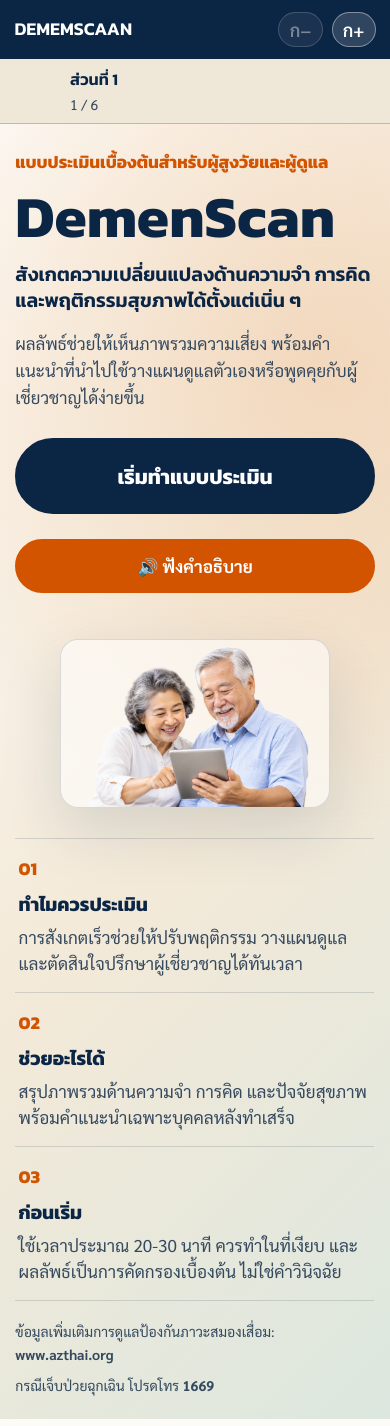
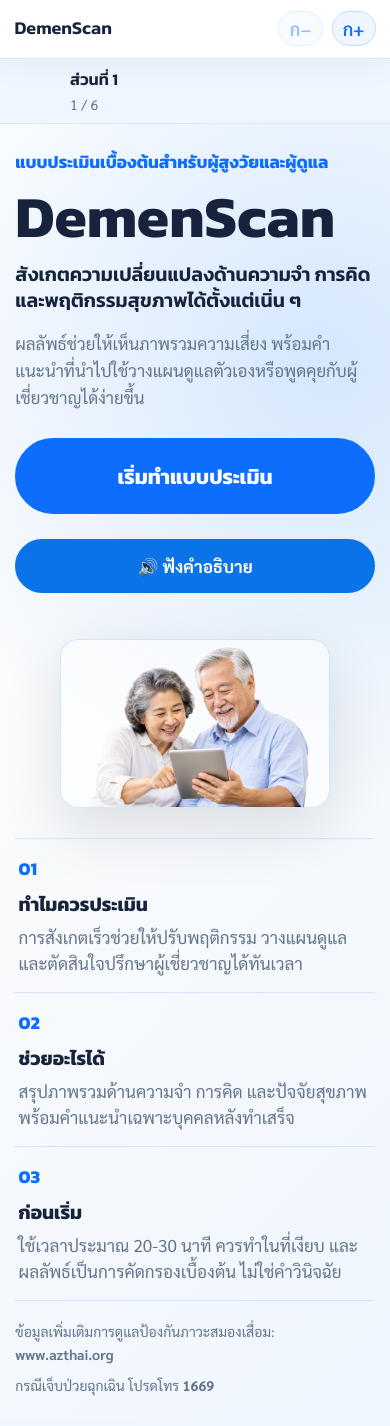
Before and after one commit to Nanomamama/DemenScan, a PHP site: page / in a window 390 px wide. Shown: the top 1426 px of the page. Run offline with PHP 8.4, Linux system fonts and the light colour scheme.

Commit message:
ปรับแต่หน้าเว็บเป็นดทนฟ้า- ขาว

```diff
--- a/index.html
+++ b/index.html
@@ -16,7 +16,7 @@
 
   <!-- แถบเครื่องมือบนสุด: ปรับขนาดตัวอักษร -->
   <header class="topbar">
-    <div class="brand"><span>DEMEMSCAAN</span></div>
+    <div class="brand"><span>DemenScan</span></div>
     <div class="text-size-controls" role="group" aria-label="ปรับขนาดตัวอักษร">
       <button id="font-smaller" class="btn-chip" aria-label="ลดขนาดตัวอักษร">ก−</button>
       <button id="font-larger" class="btn-chip" aria-label="เพิ่มขนาดตัวอักษร">ก+</button>
--- a/style.css
+++ b/style.css
@@ -2,23 +2,26 @@
    DemenScan — Design tokens
    ========================================================== */
 :root {
-  --forest: #0B2545;
-  --forest-dark: #091A33;
-  --sand: #FDFBF7;
-  --sand-deep: #EFE7D7;
-  --marigold: #D35400;
-  --marigold-soft: #E8A96F;
-  --sky: #4C7EA0;
-  --action-primary: #1B4D3E;
-  --action-secondary: #4A4A4A;
-  --action-audio: #D35400;
-  --ink: #0B2545;
-  --ink-soft: #34495E;
-  --leaf-low: #3E7A5C;
-  --leaf-mid: #D98A2B;
-  --leaf-high: #C0562F;
+  --forest: #17233D;
+  --forest-dark: #0F172A;
+  --sand: #F8FAFC;
+  --sand-deep: #EFF6FF;
+  --marigold: #0D6EFD;
+  --marigold-soft: #93C5FD;
+  --sky: #2563EB;
+  --action-primary: #0D6EFD;
+  --action-secondary: #1E293B;
+  --action-audio: #0B73E8;
+  --ink: #1E293B;
+  --ink-soft: #64748B;
+  --leaf-low: #08785C;
+  --leaf-mid: #B7791F;
+  --leaf-high: #D94B4B;
   --card-bg: #FFFFFF;
-  --border-soft: #C7B89C;
+  --border-soft: #DDE7F3;
+  --section-soft: #EFF6FF;
+  --surface-soft: #F3F7FD;
+  --danger-accent: #D94B4B;
 
   --font-display: 'Kanit', 'Sarabun', sans-serif;
   --font-body: 'Sarabun', 'Kanit', sans-serif;
@@ -26,7 +29,7 @@
   --base-size: 18px;
   --radius-lg: 18px;
   --radius-md: 14px;
-  --shadow-card: 0 8px 24px rgba(31, 75, 67, 0.08);
+  --shadow-card: 0 16px 40px rgba(15, 23, 42, 0.08);
 }
 
 * { box-sizing: border-box; }
@@ -36,7 +39,8 @@ html { font-size: var(--base-size); }
 body {
   margin: 0;
   min-height: 100vh;
-  background: var(--sand);
+  background:
+    linear-gradient(180deg, #FFFFFF 0%, #F8FAFC 44%, #EFF6FF 100%);
   color: var(--ink);
   font-family: var(--font-body);
   line-height: 1.6;
@@ -97,8 +101,11 @@ button { font-family: var(--font-body); cursor: pointer; }
   justify-content: space-between;
   min-height: 3.6rem;
   padding: 0.7rem 1.1rem;
-  background: var(--forest);
-  color: white;
+  background: rgba(255, 255, 255, 0.94);
+  color: var(--forest);
+  border-bottom: 1px solid var(--border-soft);
+  box-shadow: 0 10px 30px rgba(15, 23, 42, 0.04);
+  backdrop-filter: blur(12px);
   position: sticky;
   top: 0;
   z-index: 20;
@@ -113,27 +120,27 @@ button { font-family: var(--font-body); cursor: pointer; }
 }
 .text-size-controls { display: flex; gap: 0.5rem; }
 .btn-chip {
-  background: rgba(255,255,255,0.15);
-  color: white;
-  border: 1px solid rgba(255,255,255,0.4);
+  background: var(--section-soft);
+  color: var(--action-primary);
+  border: 1px solid #BFDBFE;
   border-radius: 999px;
   padding: 0.35rem 0.8rem;
   font-size: 1rem;
   font-weight: 600;
   transition: background 0.18s ease, transform 0.18s ease;
 }
-.btn-chip:hover { background: rgba(255,255,255,0.28); transform: translateY(-1px); }
+.btn-chip:hover { background: #DBEAFE; transform: translateY(-1px); }
 .btn-chip:disabled {
   opacity: 0.45;
   cursor: not-allowed;
   transform: none;
 }
 .btn-chip:disabled:hover {
-  background: rgba(255,255,255,0.15);
+  background: var(--section-soft);
   transform: none;
 }
 .btn-chip:focus-visible, button:focus-visible, a:focus-visible {
-  outline: 3px solid var(--marigold);
+  outline: 3px solid rgba(13, 110, 253, 0.32);
   outline-offset: 2px;
 }
 
@@ -143,7 +150,7 @@ button { font-family: var(--font-body); cursor: pointer; }
   align-items: center;
   gap: 0.65rem;
   padding: 0.55rem 1.1rem;
-  background: var(--sand-deep);
+  background: rgba(239, 246, 255, 0.94);
   border-bottom: 1px solid var(--border-soft);
   position: sticky;
   top: 3.6rem;
@@ -285,8 +292,8 @@ button { font-family: var(--font-body); cursor: pointer; }
   justify-content: space-between;
   gap: clamp(1rem, 3vh, 2rem);
   background:
-    radial-gradient(circle at 82% 18%, rgba(232, 169, 111, 0.34), transparent 26rem),
-    linear-gradient(135deg, #FDFBF7 0%, #F3E9D8 54%, #DCE7DF 100%);
+    radial-gradient(circle at 82% 18%, rgba(147, 197, 253, 0.36), transparent 25rem),
+    linear-gradient(135deg, #FFFFFF 0%, #F8FAFC 48%, #EFF6FF 100%);
   overflow: hidden;
 }
 .welcome-hero {
@@ -304,7 +311,7 @@ button { font-family: var(--font-body); cursor: pointer; }
 }
 .welcome-kicker {
   margin: 0 0 0.75rem;
-  color: var(--marigold);
+  color: var(--action-primary);
   font-family: var(--font-display);
   font-size: 0.95rem;
   font-weight: 700;
@@ -365,8 +372,8 @@ button { font-family: var(--font-body); cursor: pointer; }
   border-radius: 24px;
   overflow: hidden;
   background: rgba(255, 255, 255, 0.55);
-  border: 1px solid rgba(11, 37, 69, 0.14);
-  box-shadow: 0 22px 60px rgba(11, 37, 69, 0.13);
+  border: 1px solid rgba(13, 110, 253, 0.16);
+  box-shadow: 0 22px 60px rgba(15, 23, 42, 0.12);
 }
 .welcome-hero-image {
   width: 100%;
@@ -384,8 +391,8 @@ button { font-family: var(--font-body); cursor: pointer; }
   text-align: center;
   color: var(--forest);
   background:
-    linear-gradient(135deg, rgba(255,255,255,0.72), rgba(239,231,215,0.72)),
-    repeating-linear-gradient(135deg, rgba(11,37,69,0.06) 0 1px, transparent 1px 14px);
+    linear-gradient(135deg, rgba(255,255,255,0.80), rgba(239,246,255,0.82)),
+    repeating-linear-gradient(135deg, rgba(13,110,253,0.07) 0 1px, transparent 1px 14px);
 }
 .welcome-image-placeholder span {
   font-size: 3.5rem;
@@ -406,20 +413,20 @@ button { font-family: var(--font-body); cursor: pointer; }
   margin: 0 auto;
   display: grid;
   grid-template-columns: repeat(3, minmax(0, 1fr));
-  border-top: 1px solid rgba(11, 37, 69, 0.14);
-  border-bottom: 1px solid rgba(11, 37, 69, 0.14);
+  border-top: 1px solid rgba(13, 110, 253, 0.14);
+  border-bottom: 1px solid rgba(13, 110, 253, 0.14);
   animation: answer-enter 0.34s ease 120ms both;
 }
 .welcome-info-item {
   padding: 1rem clamp(0.85rem, 2vw, 1.25rem);
 }
 .welcome-info-item + .welcome-info-item {
-  border-left: 1px solid rgba(11, 37, 69, 0.14);
+  border-left: 1px solid rgba(13, 110, 253, 0.14);
 }
 .welcome-info-icon {
   display: inline-flex;
   margin-bottom: 0.35rem;
-  color: var(--marigold);
+  color: var(--action-primary);
   font-family: var(--font-display);
   font-weight: 700;
 }
@@ -463,24 +470,24 @@ button { font-family: var(--font-body); cursor: pointer; }
   transition: background 0.18s ease, border-color 0.18s ease, transform 0.18s ease, box-shadow 0.18s ease;
 }
 .btn-primary {
-  background: var(--forest);
+  background: var(--action-primary);
   color: white;
-  border-color: var(--forest);
+  border-color: var(--action-primary);
 }
-.btn-primary:hover { background: var(--marigold); transform: translateY(-1px); box-shadow: 0 8px 18px rgba(27, 77, 62, 0.16); }
-.btn-primary:disabled { background: #A9B9B4; color: #FFFFFF; cursor: not-allowed; border-color: #A9B9B4; }
+.btn-primary:hover { background: #0B5ED7; transform: translateY(-1px); box-shadow: 0 10px 22px rgba(13, 110, 253, 0.22); }
+.btn-primary:disabled { background: #A8BFDA; color: #FFFFFF; cursor: not-allowed; border-color: #A8BFDA; }
 .btn-primary:disabled:hover {
   box-shadow: none;
   transform: none;
 }
 
 .btn-secondary {
-  background: var(--action-secondary);
-  color: white;
-  border: 3px solid var(--action-secondary);
+  background: var(--section-soft);
+  color: var(--action-primary);
+  border: 3px solid #BFDBFE;
   text-decoration: none;
 }
-.btn-secondary:hover { background: #383838; transform: translateY(-1px); box-shadow: 0 8px 18px rgba(74, 74, 74, 0.14); }
+.btn-secondary:hover { background: #DBEAFE; transform: translateY(-1px); box-shadow: 0 8px 18px rgba(13, 110, 253, 0.14); }
 
 .btn-large { display: flex; width: 100%; padding: 1.1rem; font-size: 1.15rem; margin-top: 1rem; }
 
@@ -1166,7 +1177,7 @@ html.font-xlarge { --base-size: 24px; }
   }
   .welcome-info-item + .welcome-info-item {
     border-left: 0;
-    border-top: 1px solid rgba(11, 37, 69, 0.14);
+    border-top: 1px solid rgba(13, 110, 253, 0.14);
   }
 }
 
```
Also changed, not shown: other parts of style.css (+56 -52 lines).
